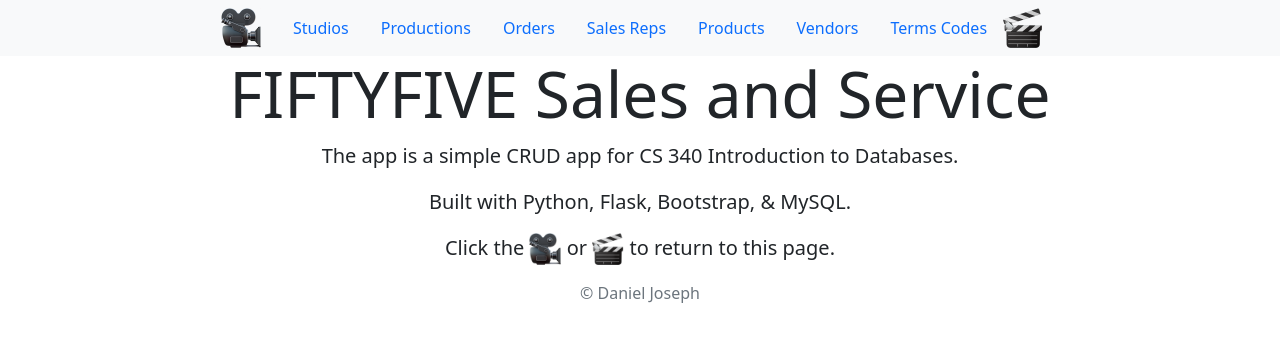
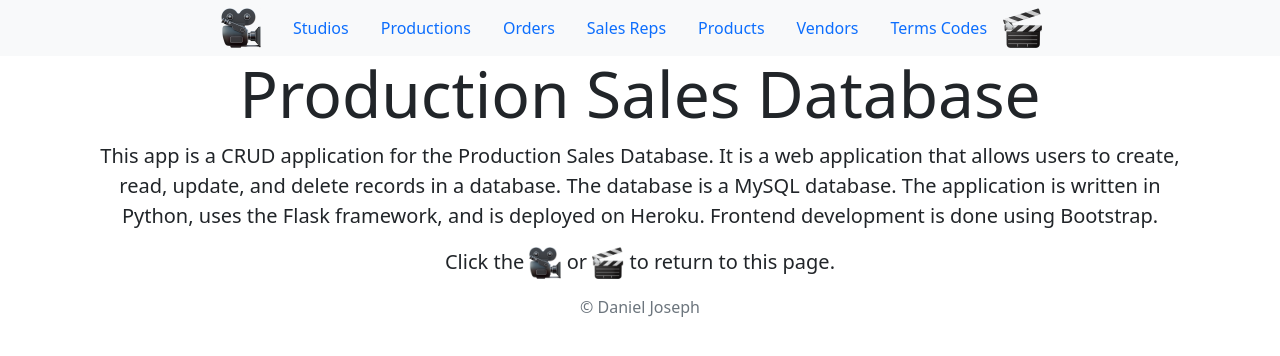
Before and after one commit to danhjoseph/productionsalesdb, a Flask app: page / in a window 1280 px wide. Shown: the top 356 px of the page. Run offline with Flask 2, Linux system fonts and the light colour scheme.

Commit message:
updated index

```diff
--- a/templates/index.j2
+++ b/templates/index.j2
@@ -3,13 +3,10 @@
 {% block content %}
 
 <div class="container justify-content-center text-center">
-  <h1 class="display-3">FIFTYFIVE Sales and Service</h1>
+  <h1 class="display-3">Production Sales Database</h1>
 
   <p class="lead">
-    The app is a simple CRUD app for CS 340 Introduction to Databases.
-  </p>
-  <p class="lead">
-    Built with Python, Flask, Bootstrap, & MySQL.
+    This app is a CRUD application for the Production Sales Database. It is a web application that allows users to create, read, update, and delete records in a database. The database is a MySQL database. The application is written in Python, uses the Flask framework, and is deployed on Heroku. Frontend development is done using Bootstrap.
   </p>
   <p class="lead">Click the <img src="static/img/movie-camera_1f3a5.png" height=32 width=32> or <img src="static/img/clapper-board_1f3ac.png" height=32 width=32> to return to this page.</p>
 </div>
```
